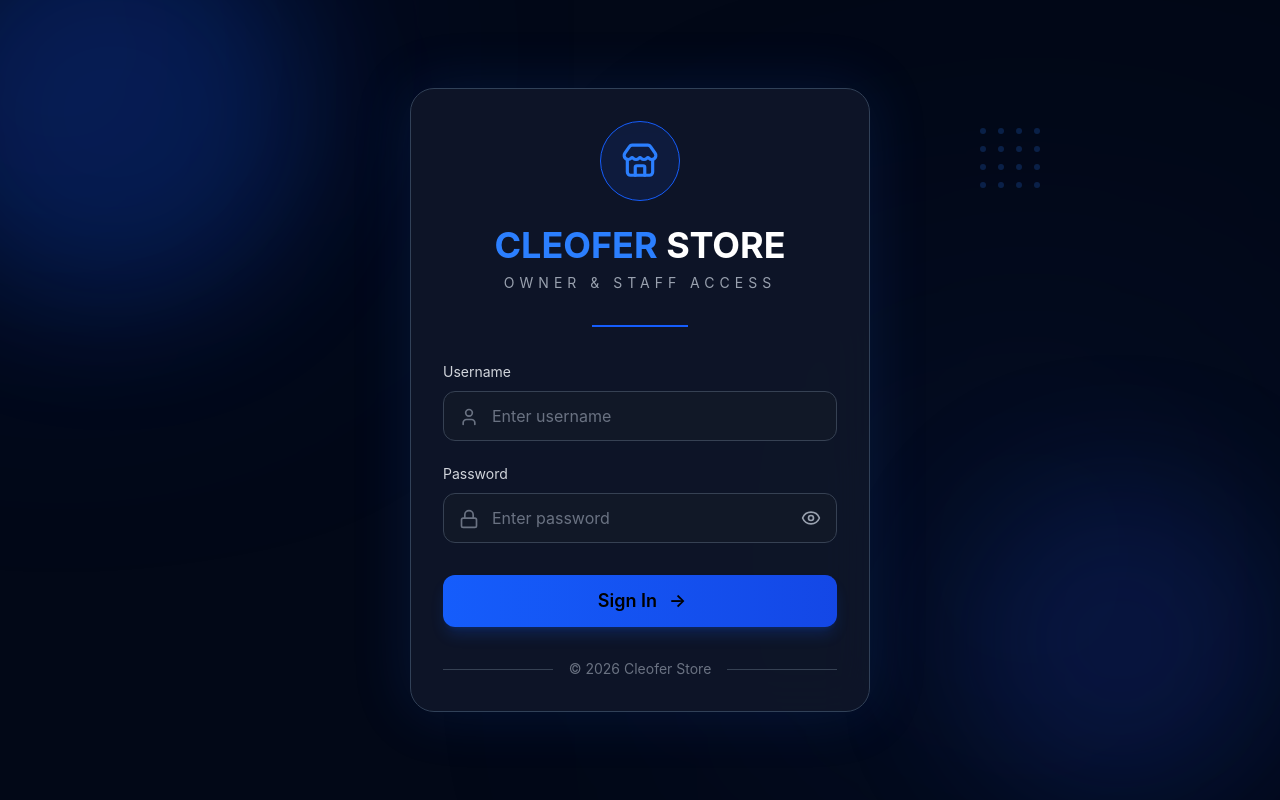
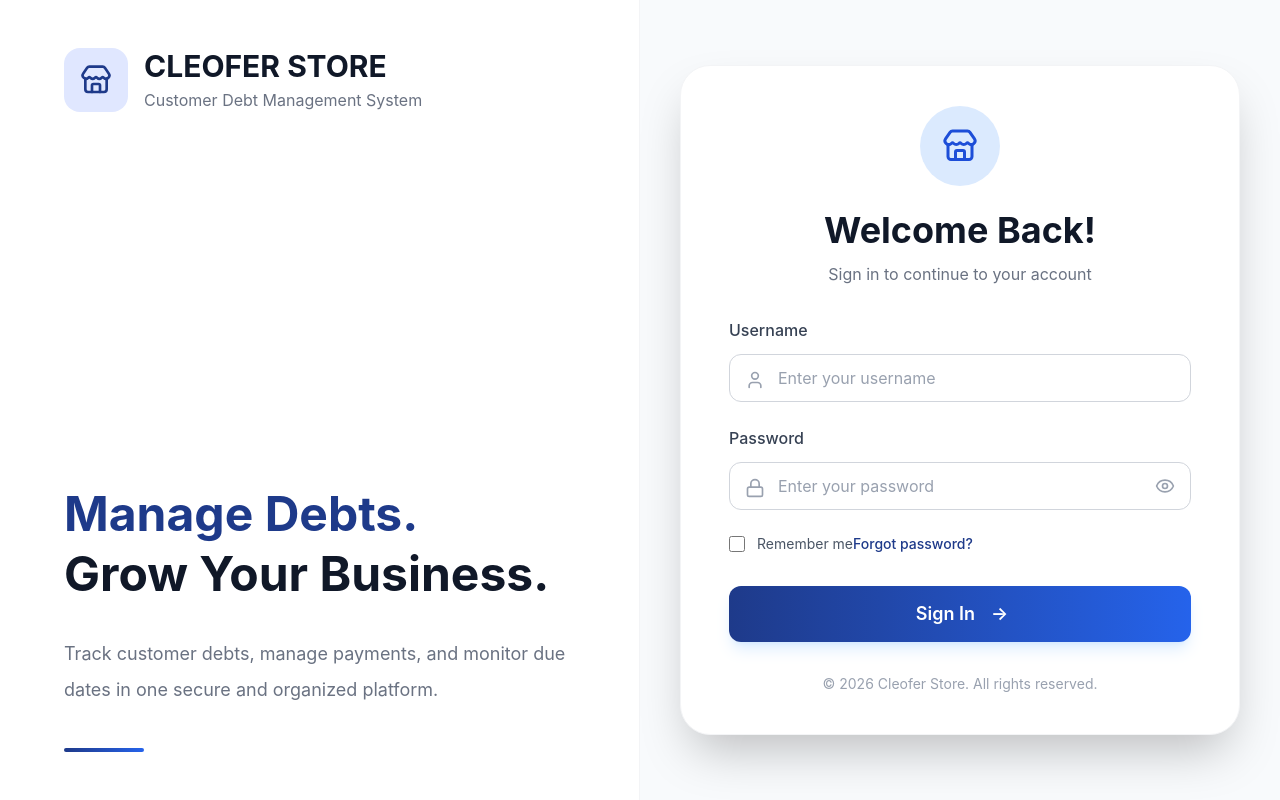
Before and after one commit to Faith12309/CustomerDebt-Frontend, a React (Vite) app: page /login in a window 1280 px wide. Built offline with nearby package versions, Linux system fonts and the light colour scheme.

Commit message:
Redesign login UI

```diff
--- a/src/pages/Login.jsx
+++ b/src/pages/Login.jsx
@@ -1,16 +1,24 @@
 import { motion } from "framer-motion";
-import { Store, User, Lock, Eye, EyeOff } from "lucide-react";
+import {
+    Store,
+    User,
+    Lock,
+    Eye,
+    EyeOff
+} from "lucide-react";
+
 import { useState } from "react";
 import { useNavigate } from "react-router-dom";
 import api from "../api/api";
 import { Toaster, toast } from "react-hot-toast";
 
+function Login() {
 
-function Login() {
     const [username, setUsername] = useState("");
     const [password, setPassword] = useState("");
     const [loading, setLoading] = useState(false);
     const [showPassword, setShowPassword] = useState(false);
+
     const navigate = useNavigate();
 
     const handleLogin = async () => {
@@ -26,10 +34,8 @@ function Login() {
 
             const response = await api.post("/Auth/login", {
                 username,
-                password
+                password,
             });
-
-            console.log(response.data);
 
             localStorage.setItem("token", response.data.token);
             localStorage.setItem("role", response.data.role);
@@ -37,14 +43,9 @@ function Login() {
 
             toast.success("Login successful!");
 
-            console.log("Saved Token:", localStorage.getItem("token"));
-
             navigate("/dashboard");
 
-        }
-        catch (error) {
-
-            console.log(error);
+        } catch (error) {
 
             if (error.response) {
                 toast.error(error.response?.data || "Invalid username or password.");
@@ -52,189 +53,256 @@ function Login() {
                 toast.error("Unable to connect to the server.");
             }
 
-        }
-        finally {
+        } finally {
 
             setLoading(false);
 
         }
+
     };
 
     return (
 
         <>
+
             <Toaster
                 position="top-right"
                 toastOptions={{
                     style: {
-                        background: "#0F172A",
-                        color: "#fff",
-                        border: "1px solid #1E3A8A",
-                    },
-                    success: {
-                        iconTheme: {
-                            primary: "#2563EB",
-                            secondary: "#fff",
-                        },
+                        background: "#ffffff",
+                        color: "#1F2937",
+                        border: "1px solid #E5E7EB",
                     },
                 }}
             />
-        <div className="relative min-h-screen overflow-hidden bg-[#020817] flex items-center justify-center">
 
+            <div className="h-screen bg-[#F8FAFC] flex overflow-hidden">
 
-            {/* Background Glow */}
+                {/* LEFT SIDE */}
 
-            <div className="absolute inset-0 overflow-hidden">
+                <div className="hidden lg:flex w-1/2 bg-white px-16 py-12 flex-col justify-between border-r border-gray-100">
 
-                <motion.div
-                    animate={{
-                        x: [0, 30, 0],
-                        y: [0, 20, 0],
-                    }}
-                    transition={{
-                        duration: 12,
-                        repeat: Infinity,
-                        ease: "easeInOut",
-                    }}
-                    className="absolute -top-40 -left-40 w-96 h-96 bg-blue-700/20 blur-[150px] rounded-full"
+                    {/* Logo */}
+
+                    <div className="flex items-center gap-4">
+
+                        <div className="w-16 h-16 rounded-2xl bg-[#E0E7FF] flex items-center justify-center">
+
+                            <Store
+                                size={32}
+                                className="text-[#1E3A8A]"
                             />
 
-                <motion.div
-                    animate={{
-                        x: [0, -30, 0],
-                        y: [0, -20, 0],
-                    }}
-                    transition={{
-                        duration: 15,
-                        repeat: Infinity,
-                        ease: "easeInOut",
-                    }}
-                    className="absolute bottom-0 right-0 w-[450px] h-[450px] bg-blue-900/20 blur-[170px] rounded-full"
-                />
+                        </div>
 
-                <div className="absolute top-32 right-60 grid grid-cols-4 gap-3 opacity-20">
-                    {Array.from({ length: 16 }).map((_, i) => (
-                        <span
-                            key={i}
-                            className="w-1.5 h-1.5 rounded-full bg-blue-500"
-                        />
-                    ))}
+                        <div>
+
+                            <h1 className="text-3xl font-bold text-gray-900">
+
+                                CLEOFER STORE
+
+                            </h1>
+
+                            <p className="text-gray-500 mt-1">
+
+                                Customer Debt Management System
+
+                            </p>
+
                         </div>
 
                     </div>
-            {/* Background Decoration */}
-            <div className="absolute w-96 h-96 bg-blue-600/20 rounded-full blur-3xl -top-20 -left-20"></div>
 
-            <div className="absolute w-80 h-80 bg-blue-800/20 rounded-full blur-3xl bottom-0 right-0"></div>
+                    {/* Hero Text */}
+
+                    <div>
+
+                        <h2 className="text-5xl font-bold leading-tight">
+
+                            <span className="text-[#1E3A8A]">
+
+                                Manage Debts.
+
+                            </span>
+
+                            <br />
+
+                            <span className="text-gray-900">
+
+                                Grow Your Business.
+
+                            </span>
+
+                        </h2>
+
+                        <p className="mt-8 text-lg text-gray-500 leading-9 max-w-lg">
+
+                            Track customer debts, manage payments, and monitor
+                            due dates in one secure and organized platform.
+
+                        </p>
+
+                        <div className="w-20 h-1 bg-gradient-to-r from-[#1E3A8A] to-[#2563EB]
+hover:from-[#1D4ED8]
+hover:to-[#3B82F6] rounded-full mt-10"></div>
+
+                    </div>
+
+
+
+                </div>
+
+                {/* RIGHT SIDE */}
+
+                <div className="flex-1 flex items-center justify-center p-10">
 
                     <motion.div
-                initial={{ opacity: 0, y: 30 }}
+                        initial={{ opacity: 0, y: 20 }}
                         animate={{ opacity: 1, y: 0 }}
-                transition={{ duration: 0.6 }}
-                    className="relative z-10 w-full max-w-[460px] mx-4 rounded-3xl border border-slate-700 bg-[#0F172A]/90 backdrop-blur-xl shadow-[0_0_60px_rgba(37,99,235,0.15)] p-8"
+                        transition={{ duration: .5 }}
+                        className="w-full max-w-[560px] bg-white rounded-[30px] shadow-2xl border border-gray-100 px-12 py-10"
                     >
 
                         {/* Logo */}
 
                         <div className="flex justify-center">
 
-                    <div className="w-20 h-20 rounded-full bg-blue-600/10 flex items-center justify-center border border-blue-600">
+                            <div className="w-20 h-20 rounded-full bg-[#DBEAFE] flex items-center justify-center">
 
-                        <Store className="text-blue-500" size={38} />
+                                <Store
+                                    size={36}
+                                    className="text-[#1D4ED8]"
+                                />
 
                             </div>
 
                         </div>
 
-                {/* Title */}
+                        {/* Welcome */}
 
-                <h1 className="text-center text-4xl font-bold mt-6">
+                        <h2 className="text-4xl font-bold text-center text-gray-900 mt-6">
 
-                    <span className="text-blue-500">
-                        CLEOFER
-                    </span>
+                            Welcome Back!
 
-                    <span className="text-white">
-                        {" "}STORE
-                    </span>
+                        </h2>
 
-                </h1>
+                        <p className="text-center text-gray-500 mt-3 mb-8">
 
-                <p className="text-gray-400 text-center uppercase tracking-[5px] text-sm mt-2">
-                    Owner & Staff Access
+                            Sign in to continue to your account
+
                         </p>
-
-                <div className="w-24 h-[2px] bg-blue-600 mx-auto my-8"></div>
 
                         {/* Username */}
 
-                <label className="text-gray-300 text-sm">
+                        <label className="text-gray-700 font-medium">
+
                             Username
+
                         </label>
 
-                <div className="mt-2 mb-5 relative">
+                        <div className="relative mt-3 mb-6">
 
                             <User
                                 size={20}
-                        className="absolute left-4 top-4 text-gray-500"
+                                className="absolute left-4 top-4 text-gray-400"
                             />
 
                             <input
                                 type="text"
                                 value={username}
                                 onChange={(e) => setUsername(e.target.value)}
-                            placeholder="Enter username"
-                            className="w-full bg-[#111827] border border-gray-700 rounded-xl pl-12 pr-12 py-3 text-white placeholder-gray-500 focus:border-blue-500 focus:ring-2 focus:ring-blue-500/30 focus:shadow-[0_0_15px_rgba(37,99,235,.3)] duration-300 outline-none transition"
+                                placeholder="Enter your username"
+                                className="w-full h-12 rounded-xl border border-gray-300 bg-white pl-12 pr-4 text-gray-800 placeholder-gray-400 outline-none transition focus:border-[#1E3A8A]
+focus:ring-2
+focus:ring-[#DBEAFE]"
                             />
 
                         </div>
 
                         {/* Password */}
 
-                <label className="text-gray-300 text-sm">
+                        <label className="text-gray-700 font-medium">
+
                             Password
+
                         </label>
 
-                <div className="mt-2 relative">
+                        <div className="relative mt-3">
 
                             <Lock
                                 size={20}
-                        className="absolute left-4 top-4 text-gray-500"
+                                className="absolute left-4 top-4 text-gray-400"
                             />
 
                             <input
                                 type={showPassword ? "text" : "password"}
                                 value={password}
                                 onChange={(e) => setPassword(e.target.value)}
-                        placeholder="Enter password"
-                            className="w-full bg-[#111827] border border-gray-700 rounded-xl pl-12 pr-4 py-3 text-white placeholder-gray-500 focus:border-blue-500"
+                                placeholder="Enter your password"
+                                className="w-full h-12 rounded-xl border border-gray-300 bg-white pl-12 pr-12 text-gray-800 placeholder-gray-400 outline-none transition focus:border-[#1E3A8A]
+focus:ring-2
+focus:ring-[#DBEAFE]"
                             />
 
                             <button
                                 type="button"
                                 onClick={() => setShowPassword(!showPassword)}
-                        className="absolute right-4 top-1/2 -translate-y-1/2 text-gray-400 hover:text-white"
+                                className="absolute right-4 top-1/2 -translate-y-1/2 text-gray-400 hover:text-[#1E3A8A]"
                             >
-                        {showPassword ? <EyeOff size={20} /> : <Eye size={20} />}
+
+                                {showPassword ? (
+                                    <EyeOff size={20} />
+                                ) : (
+                                    <Eye size={20} />
+                                )}
+
                             </button>
+
+                        </div>
+                        {/* Remember Me & Forgot Password */}
+
+                        <div className="flex justify-start mt-6">
+
+                            <label className="flex items-center gap-3 cursor-pointer">
+
+                                <input
+                                    type="checkbox"
+                                    className="w-4 h-4 accent-[#1E3A8A]"
+                                />
+
+                                <span className="text-gray-600 text-sm">
+                                    Remember me
+                                </span>
+
+                            </label>
+
+                            <button
+                                type="button"
+                                className="text-[#1E3A8A] hover:text-[#2563EB] text-sm font-medium"
+                            >
+                                Forgot password?
+                            </button>
+
                         </div>
 
-                {/* Button */}
+                        {/* Login Button */}
 
                         <motion.button
-                    whileHover={{ scale: 1.02 }}
+                            whileHover={{ scale: 1.01 }}
                             whileTap={{ scale: 0.98 }}
                             onClick={handleLogin}
                             disabled={loading}
-                    className={`w-full mt-8 py-3 rounded-xl font-semibold text-lg transition ${loading
-                            ? "bg-gray-700 cursor-not-allowed"
-                            : "bg-gradient-to-r from-blue-600 to-blue-700 hover:from-blue-500 hover:to-blue-600 shadow-lg shadow-blue-600/20"
+                            className={`w-full h-14 mt-8 rounded-xl flex items-center justify-center gap-3 text-lg font-semibold transition-all duration-300 ${loading
+                                    ? "bg-gray-300 text-gray-500 cursor-not-allowed"
+                                : "bg-gradient-to-r from-[#1E3A8A] to-[#2563EB] text-white shadow-lg shadow-blue-300/30"
                                 }`}
                         >
-                        <div className="flex items-center justify-center gap-2">
-                            <span>{loading ? "Signing In..." : "Sign In"}</span>
+                            <span>
+                                {loading ? "Signing In..." : "Sign In"}
+                            </span>
 
                             {!loading && (
+
                                 <motion.span
                                     animate={{ x: [0, 4, 0] }}
                                     transition={{
@@ -244,29 +312,29 @@ function Login() {
                                 >
                                     →
                                 </motion.span>
+
                             )}
-                        </div>
+
                         </motion.button>
 
-                <div className="flex items-center gap-4 mt-8">
+                        {/* Footer */}
 
-                    <div className="flex-1 border-t border-gray-700"></div>
+                        <p className="text-center text-gray-400 text-sm mt-8">
 
-                    <span className="text-gray-500 text-sm">
-                        © 2026 Cleofer Store
-                    </span>
+                            © 2026 Cleofer Store. All rights reserved.
 
-                    <div className="flex-1 border-t border-gray-700"></div>
+                        </p>
+
+                    </motion.div>
 
                 </div>
-
-                </motion.div>
 
             </div>
 
         </>
 
     );
+
 }
 
 export default Login;
```
Lines whose indentation alone changed are shown as unchanged.
